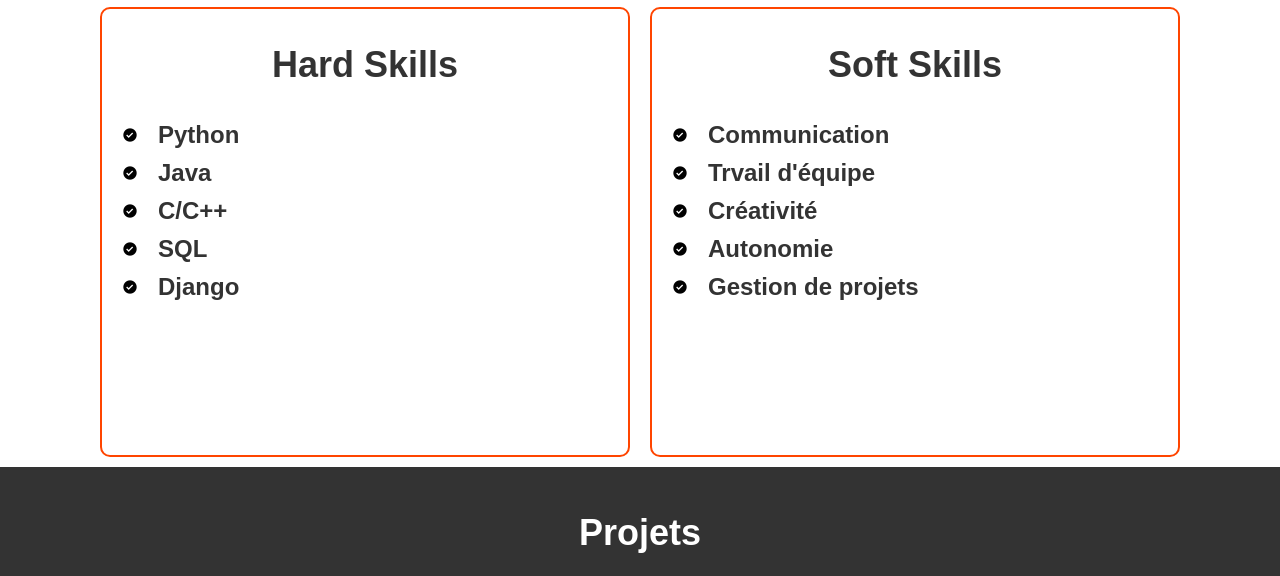
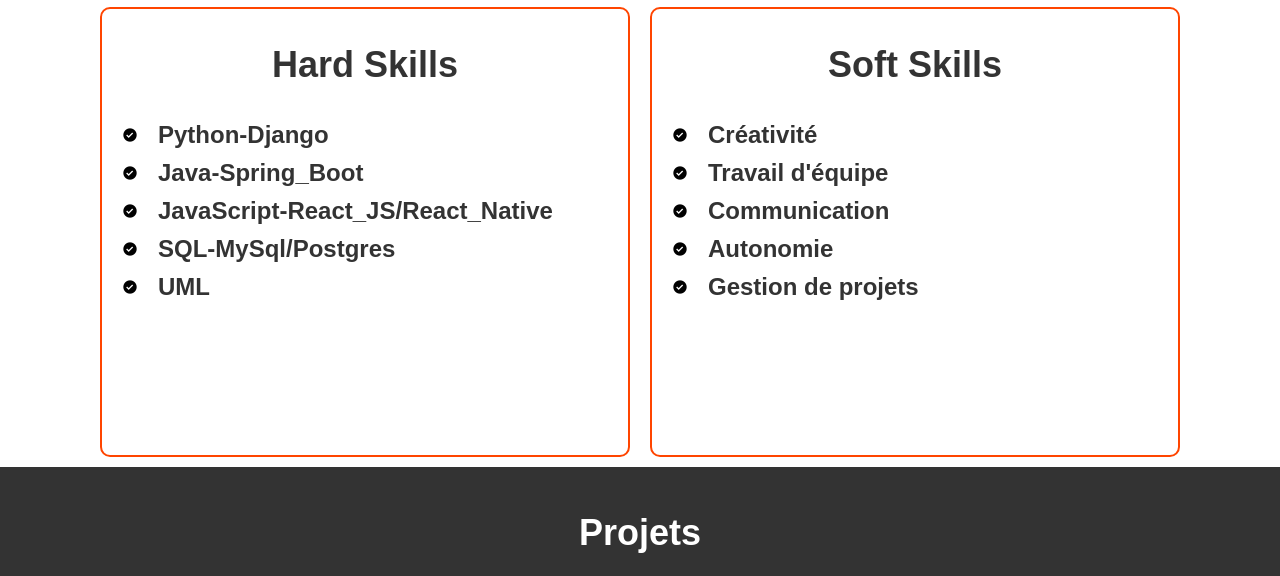
Before and after one commit to wendtoinissaka/FICDEV, a plain HTML site: page index.html in a window 1280 px wide. Shown: the part 2015-2591 px from the top of the page. Drawn offline with nearby package versions, Linux system fonts and the light colour scheme.

Commit message:
first-commit

```diff
--- a/index.html
+++ b/index.html
@@ -66,23 +66,23 @@
                 <h1 class="title">Hard Skills</h1>
                 <div class="language">
                     <i class='bx bxs-check-circle'></i>
-                    <h1>Python</h1>
+                    <h1>Python-Django</h1>
                 </div>
                 <div class="language">
                     <i class='bx bxs-check-circle'></i>
-                    <h1>Java</h1>
+                    <h1>Java-Spring_Boot</h1>
                 </div>
                 <div class="language">
                     <i class='bx bxs-check-circle'></i>
-                    <h1>C/C++</h1>
+                    <h1>JavaScript-React_JS/React_Native</h1>
                 </div>
                 <div class="language">
                     <i class='bx bxs-check-circle'></i>
-                    <h1>SQL</h1>
+                    <h1>SQL-MySql/Postgres</h1>
                 </div>
                 <div class="language">
                     <i class='bx bxs-check-circle'></i>
-                    <h1>Django</h1>
+                    <h1>UML</h1>
                 </div>
 
 
@@ -91,15 +91,15 @@
                 <h1 class="title">Soft Skills</h1>
                 <div class="language">
                     <i class='bx bxs-check-circle'></i>
-                    <h1>Communication</h1>
+                    <h1>Créativité</h1>
                 </div>
                 <div class="language">
                     <i class='bx bxs-check-circle'></i>
-                    <h1>Trvail d'équipe</h1>
+                    <h1>Travail d'équipe</h1>
                 </div>
                 <div class="language">
                     <i class='bx bxs-check-circle'></i>
-                    <h1>Créativité</h1>
+                    <h1>Communication</h1>
                 </div>
                 <div class="language">
                     <i class='bx bxs-check-circle'></i>
--- a/style.css
+++ b/style.css
@@ -79,9 +79,11 @@ span{
     font-weight: 600;
 }
 .btn-1:hover{
+    color:rgba(0, 0, 0, 0.8) ;
     background-color: rgba(0, 0, 0, 0.8);
     background-color: white;
     border: 1px solid gray;
+
 
 }
 .btn-2{
```
